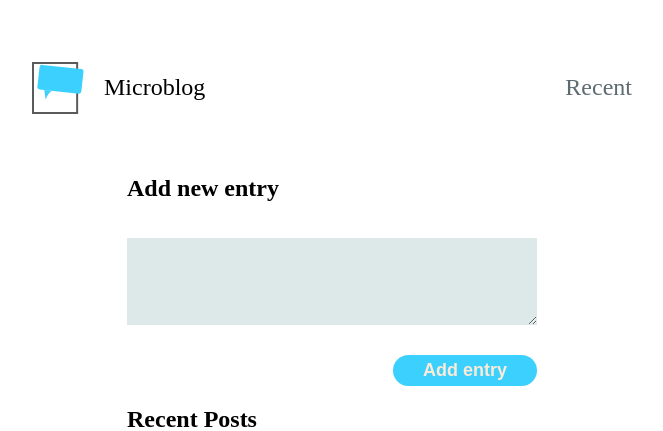
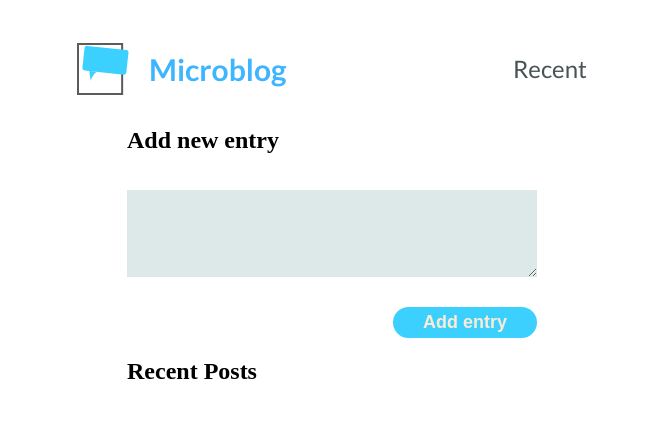
Before and after one commit to shanmuga-priya-tech/python_microblog_project, a Flask app: page / in a window 1280 px wide. Shown: the top 431 px of the page, without its empty margins (308-971 px from the left). Run offline with Flask 3, Linux system fonts and the light colour scheme; data that the repository does not hold is empty.

Commit message:
header.css

```diff
--- a/static/css/header.css
+++ b/static/css/header.css
@@ -1,16 +1,21 @@
 .navbar{
-    max-width: 640px;
-    margin: 50px auto;
+    max-width: 550px;
+    margin: 30px auto 10px auto;
     padding: 0 20px;
     display: flex;
     flex-direction: row;
     justify-content: space-between;
     font-size: 24px;
+    font-family: 'Lato', sans-serif;
+
 
 }
 .navbar_logo{
     display: flex;
     align-items: center;
+    font-size: 30px;
+    font-weight: bold;
+    color: rgb(62, 181, 255);
 }
 .logo{
     margin-right: 20px;
@@ -19,10 +24,13 @@
     display: flex;
     padding: 0;
     list-style: none;
-    color: #5c6b70;
+    color: #485255;
 }
 .navbar_list_items{
     margin-left: 50px;
+}
+.navbar_list_items:hover{
+    color:rgb(0, 174, 255)
 }
 .navbar_link{
     text-decoration: none;
```
